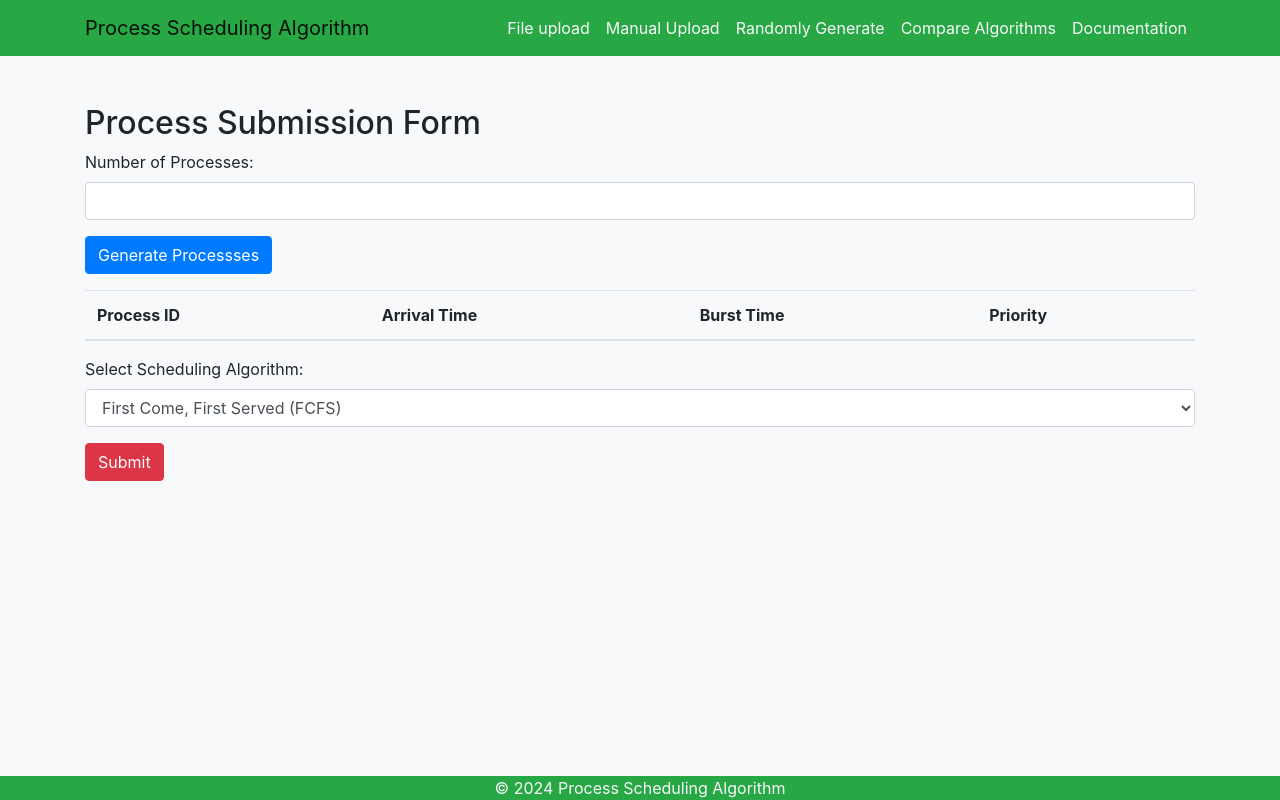
After one commit to YASSIRFRI/ProcessScheduler, a Flask app: page /generate in a window 1280 px wide. The commit adds this page. Run offline with Flask 3, Linux system fonts and the light colour scheme; lists and menus that the app fills with data are empty; some libraries are stand-ins or nearby versions.

Commit message:
random generation

```diff
--- a/main.py
+++ b/main.py
@@ -30,9 +30,9 @@ def schedule():
     job_data = request.json
     print(job_data)
     algorithm = job_data[-1]['algorithm']
-    quantum = int(job_data[-1]['quantum'])
+    if(algorithm == 'RR' or algorithm == 'PriorityRR'):
+        quantum = int(job_data[-1]['quantum'])
     scheduler = Scheduler()
-
     # Initialize the scheduling algorithm based on the selected algorithm
     if algorithm == 'FCFS':
         algo=FCFS()
@@ -179,6 +179,11 @@ def index():
 def manual():
     return render_template('manual.html')
 
+
+@app.route('/generate')
+def random():
+    return render_template('generate.html')
+
 @app.route('/dashboard/')
 def render_dashboard():
     return dash_app.index()
--- /dev/null
+++ b/templates/generate.html
@@ -0,0 +1,175 @@
+<!DOCTYPE html>
+<html lang="en">
+<head>
+    <meta charset="UTF-8">
+    <meta name="viewport" content="width=device-width, initial-scale=1.0">
+    <title>Process Submission Form</title>
+    <link rel="stylesheet" href="https://stackpath.bootstrapcdn.com/bootstrap/4.5.2/css/bootstrap.min.css">
+    <style>
+        /* Custom styles */
+        body {
+            background-color: #f8f9fa;
+            display: flex;
+            flex-direction: column;
+            min-height: 100vh;
+        }
+        .navbar {
+            background-color: #28a745 !important;
+        }
+        .navbar-light .navbar-nav .nav-link {
+            color: #f8f9fa !important;
+        }
+        .footer {
+            background-color: #28a745;
+            color: #f8f9fa;
+            margin-top: auto;
+            width: 100%;
+        }
+        .process-container {
+            border:1px solid rgb(238, 224, 224);
+            padding: 16px;
+            margin: 8px;
+        }
+    </style>
+</head>
+<body>
+    <header>
+        <nav class="navbar navbar-expand-lg navbar-light bg-light">
+            <div class="container">
+                <a class="navbar-brand" href="#">Process Scheduling Algorithm</a>
+                <button class="navbar-toggler" type="button" data-toggle="collapse" data-target="#navbarSupportedContent" aria-controls="navbarSupportedContent" aria-expanded="false" aria-label="Toggle navigation">
+                    <span class="navbar-toggler-icon"></span>
+                </button>
+
+                <div class="collapse navbar-collapse" id="navbarSupportedContent">
+                    <ul class="navbar-nav ml-auto">
+                        <li class="nav-item">
+                            <a class="nav-link" href="/">File upload</a>
+                        </li>
+                        <li class="nav-item">
+                            <a class="nav-link" href="/manual">Manual Upload</a>
+                        </li>
+                        <li class="nav-item">
+                            <a class="nav-link" href="/generate">Randomly Generate</a>
+                        </li>
+                        <li class="nav-item">
+                            <a class="nav-link" href="#compare">Compare Algorithms</a>
+                        </li>
+                        <li class="nav-item">
+                            <a class="nav-link" href="documentation.html">Documentation</a>
+                        </li>
+                    </ul>
+                </div>
+            </div>
+        </nav>
+    </header>
+
+    <div class="container mt-5">
+        <h2>Process Submission Form</h2>
+        <div class="form-group">
+            <label for="num_processes">Number of Processes:</label>
+            <input type="number" class="form-control" id="num_processes" required min="1">
+        </div>
+        <button type="button" class="btn btn-primary mb-3" id="add-process-btn">Generate Processses</button>
+        <div id="processes-container">
+            <table class="table">
+                <thead>
+                    <tr>
+                        <th>Process ID</th>
+                        <th>Arrival Time</th>
+                        <th>Burst Time</th>
+                        <th>Priority</th>
+                    </tr>
+                </thead>
+                <tbody id="processes-table-body">
+                </tbody>
+            </table>
+        </div>
+        <div class="form-group">
+            <label for="algorithm">Select Scheduling Algorithm:</label>
+            <select class="form-control" id="algorithm" required>
+                <option value="FCFS">First Come, First Served (FCFS)</option>
+                <option value="SJF">Shortest Job First (SJF)</option>
+                <option value="RR">Round Robin (RR)</option>
+                <option value="Priority">Priority Scheduling</option>
+            </select>
+        </div>
+        <button type="submit" class="btn btn-danger" id="submit-btn">Submit</button>
+    </div>
+
+    <footer class="footer">
+        <div class="container text-center">
+            <span>© 2024 Process Scheduling Algorithm</span>
+        </div>
+    </footer>
+
+    <script src="https://code.jquery.com/jquery-3.5.1.slim.min.js"></script>
+    <script src="https://cdn.jsdelivr.net/npm/@popperjs/core@2.5.4/dist/umd/popper.min.js"></script>
+    <script src="https://stackpath.bootstrapcdn.com/bootstrap/4.5.2/js/bootstrap.min.js"></script>
+
+    <script>
+        document.getElementById('add-process-btn').addEventListener('click', function() {
+            const numProcesses = parseInt(document.getElementById('num_processes').value);
+            const processesTableBody = document.getElementById('processes-table-body');
+            processesTableBody.innerHTML = '';
+            for (let i = 1; i <= numProcesses; i++) {
+                const pid = i;
+                const arrivalTime = Math.floor(Math.random() * 20); // Random arrival time between 0 and 19
+                const burstTime = Math.floor(Math.random() * 20) + 1; // Random burst time between 1 and 20
+                const priority = Math.floor(Math.random() * 10) + 1; // Random priority between 1 and 10
+                const row = `
+                    <tr>
+                        <td contenteditable="true">${pid}</td>
+                        <td contenteditable="true">${arrivalTime}</td>
+                        <td contenteditable="true">${burstTime}</td>
+                        <td contenteditable="true">${priority}</td>
+                    </tr>
+                `;
+                processesTableBody.insertAdjacentHTML('beforeend', row);
+            }
+        });
+        document.getElementById('submit-btn').addEventListener('click', function() {
+            const processesTableBody = document.getElementById('processes-table-body');
+            const rows = processesTableBody.querySelectorAll('tr');
+
+            const processesData = [];
+            rows.forEach(row => {
+                const cells = row.querySelectorAll('td');
+                const pid = cells[0].innerText.trim();
+                const arrivalTime = parseInt(cells[1].innerText.trim());
+                const burstTime = parseInt(cells[2].innerText.trim());
+                const priority = parseInt(cells[3].innerText.trim());
+
+                processesData.push({
+                    "pid": pid,
+                    "arrival_time": arrivalTime,
+                    "burst_time": burstTime,
+                    "priority": priority
+                });
+            });
+            const algorithm = document.getElementById('algorithm').value;
+            processesData.push({"algorithm": algorithm}); // Add algorithm to the data
+            console.log('Processes Data:', processesData);
+            fetch('/schedule', {
+                method: 'POST',
+                headers: {
+                    'Content-Type': 'application/json'
+                },
+                body: JSON.stringify(processesData)
+            })
+            .then(response => {
+                if (response.ok) {
+                    window.location.href = response.url;
+                } else {
+                    throw new Error('Network response was not ok');
+                }
+            })
+            .catch(error => {
+                console.error('Error:', error);
+                alert('An error occurred. Please try again.'); // Show error message
+            });
+        });
+    </script>
+
+</body>
+</html>
--- a/templates/index.html
+++ b/templates/index.html
@@ -44,6 +44,9 @@
                     </li>
                     <li class="nav-item">
                         <a class="nav-link" href="/manual">Manual Upload</a>
+                    </li>
+                    <li class="nav-item">
+                        <a class="nav-link" href="/generate">Randomly Generate</a>
                     </li>
                     <li class="nav-item">
                         <a class="nav-link" href="#compare">Compare Algorithms</a>
--- a/templates/manual.html
+++ b/templates/manual.html
@@ -48,6 +48,9 @@
                         </li>
                         <li class="nav-item">
                             <a class="nav-link" href="/manual">Manual Upload</a>
+                        </li>
+                        <li class="nav-item">
+                            <a class="nav-link" href="/generate">Randomly Generate</a>
                         </li>
                         <li class="nav-item">
                             <a class="nav-link" href="#compare">Compare Algorithms</a>
```
